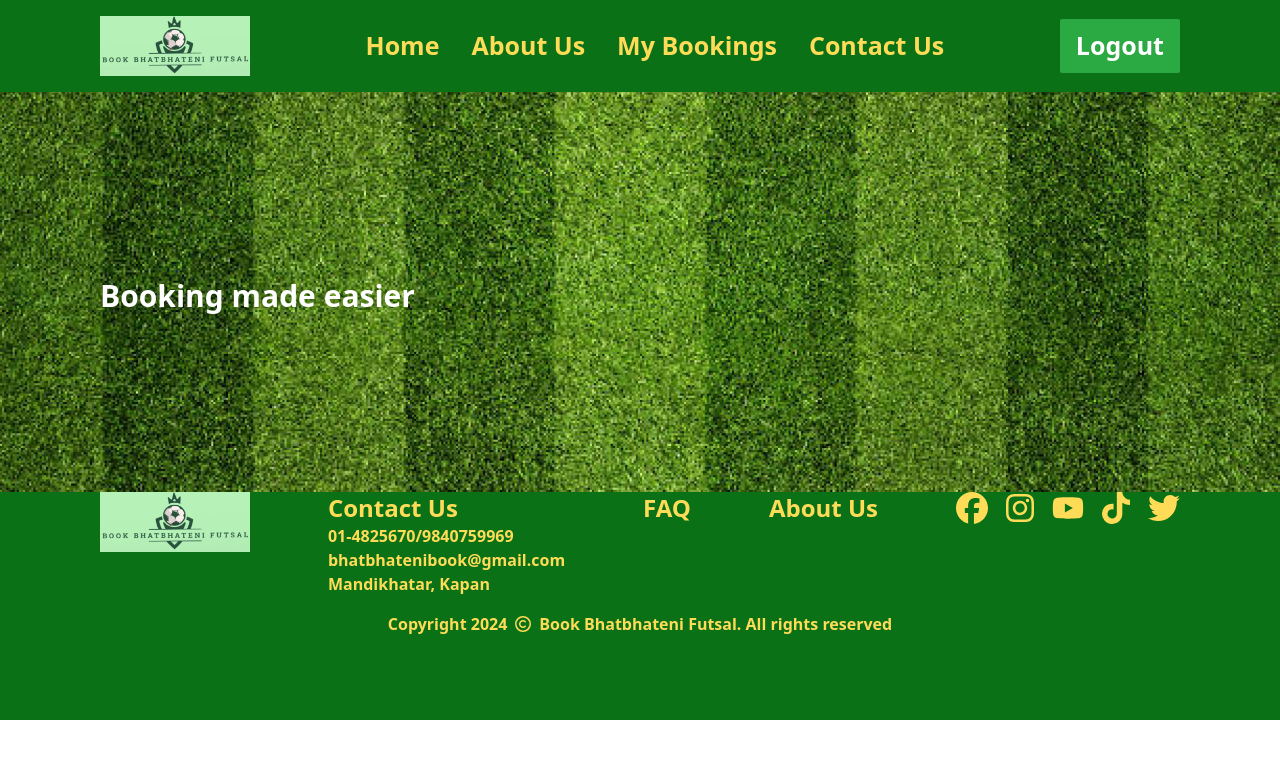
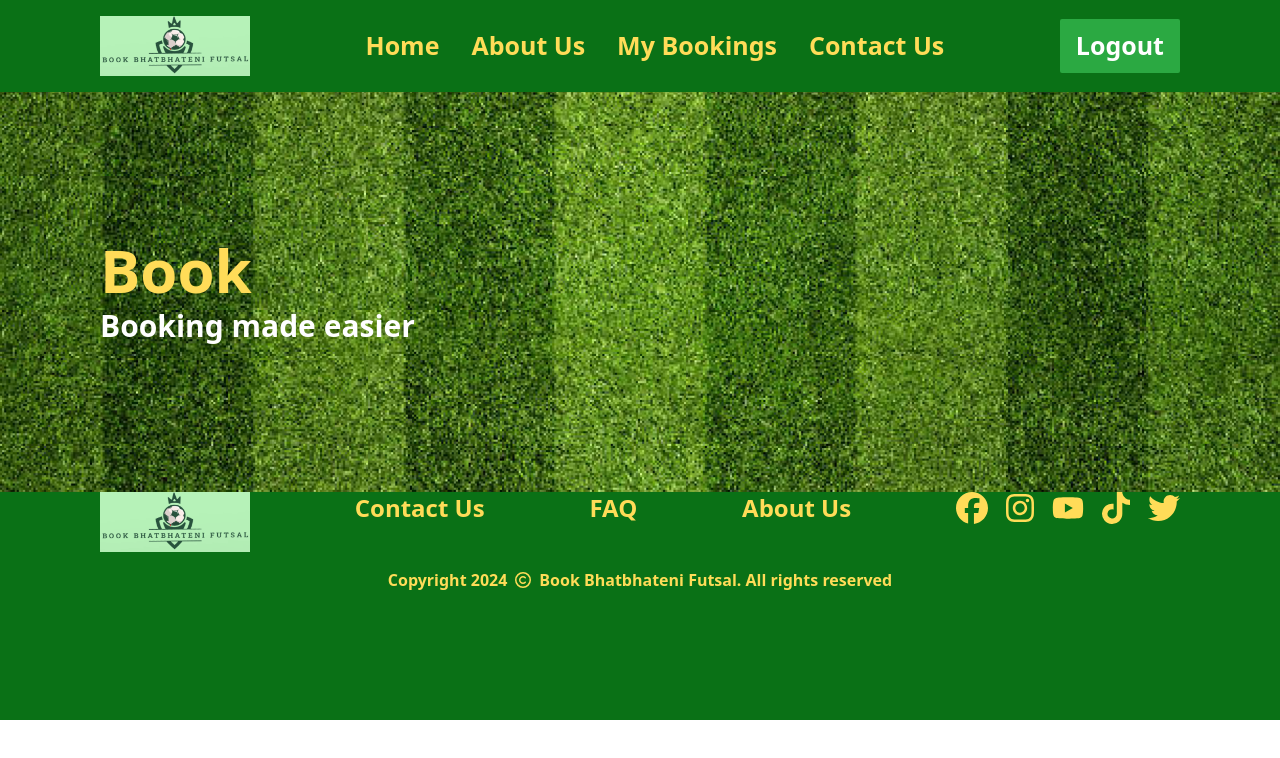
Before and after one commit to nigamrai/Futsal-BS, a React (Vite) app in the folder client/: page / in a window 1280 px wide. Shown: the top 758 px of the page. Built offline with nearby package versions, Linux system fonts and the light colour scheme; no server answers.

Commit message:
homepage added

```diff
--- a/client/src/Components/Footer.jsx
+++ b/client/src/Components/Footer.jsx
@@ -1,16 +1,18 @@
 import { FaFacebook, FaInstagram, FaRegCopyright, FaTiktok, FaTwitter, FaYoutube } from 'react-icons/fa6';
+import { useSelector } from 'react-redux';
 import logo from '../assets/images/Logo.png';
 function Footer(){
     const currentDate=new Date();
     const year=currentDate.getFullYear();
+    const {futsalData}=useSelector((state)=>state?.futsal);
     return <footer className='text-[#FFDC58] relative left-0 bottom-0 px-[100px]'>
         <div className='flex justify-between font-semibold mb-4'>
             <img src={logo} className='w-[150px] h-[60px]' alt="logo"/>
             <ul>
                 <li className='text-2xl'>Contact Us</li>
-                <li>01-4825670/9840759969</li>
-                <li>bhatbhatenibook@gmail.com</li>
-                <li>Mandikhatar, Kapan</li>
+                <li>{futsalData.map((futsal)=>futsal.futsalPhoneNumber)}</li>
+                <li>{futsalData.map((futsal)=>futsal.futsalEmail)}</li>
+                <li>{futsalData.map((futsal)=>futsal.futsalAddress)}</li>
             </ul>
             <p className='text-2xl'>FAQ</p>
             <p className='text-2xl'>About Us</p>
--- a/client/src/pages/HomePage.jsx
+++ b/client/src/pages/HomePage.jsx
@@ -4,20 +4,21 @@ import HomeLayout from "../Layouts/HomeLayout";
 import background from '../assets/images/background.png';
 import { futsalDetails } from "../redux/slices/futsalSlice";
 function HomePage(){
-    const futsalData=useSelector((state)=>state?.futsal?.futsalData);
+    const {futsalData}=useSelector((state)=>state?.futsal);
     const dispatch=useDispatch();
     async function getFutsalDetails(){
-        await dispatch(futsalDetails);
+        await dispatch(futsalDetails());
     }
     useEffect(()=>{
         getFutsalDetails();
     },[])
+
     return <HomeLayout>
         <div style={{
             backgroundImage:`url(${background})`,
             backgroundSize:'cover'
         }} className="h-[400px] px-[100px] flex flex-col justify-center gap-2">
-            <h1 className="text-6xl text-[#FFDC58] font-bold w-[700px]">{futsalData.futsalName}</h1>
+            <h1 className="text-6xl text-[#FFDC58] font-bold w-[700px]">Book {futsalData.map((futsal)=>futsal.futsalName)} </h1>
             <p className="text-white font-bold text-3xl">Booking made easier</p>
         </div>
     </HomeLayout>
--- a/client/src/redux/slices/futsalSlice.js
+++ b/client/src/redux/slices/futsalSlice.js
@@ -10,13 +10,11 @@ export const futsalDetails=createAsyncThunk('/futsal/getDetails',async()=>{
         const res=axiosInstance.post('/futsal/getDetails');
         toast.promise(res,{
             loading:"Waiting to fetch futsal Data",
-            success:(data)=>{
-                return data?.data?.message
-            },
+            success:"Futsal data loaded successfully",
             error:"Failed to fetch futsal details"
-
         })
-        return (await res).data
+        console.log((await res).data.futsal);
+        return (await res).data.futsal
     }catch(error){
         return error?.response?.data?.message
     }
@@ -28,7 +26,9 @@ const futsalSlice=createSlice({
     extraReducers:(builder)=>{
         builder
         .addCase(futsalDetails.fulfilled,(state,action)=>{
-            state.futsalData=[...action.payload];
+            if(action?.payload){
+                state.futsalData=[action.payload];
+            }
         })
     }
 })
```
Also changed, not shown: client/src/Layouts/HomeLayout.jsx (line endings or trailing spaces).
